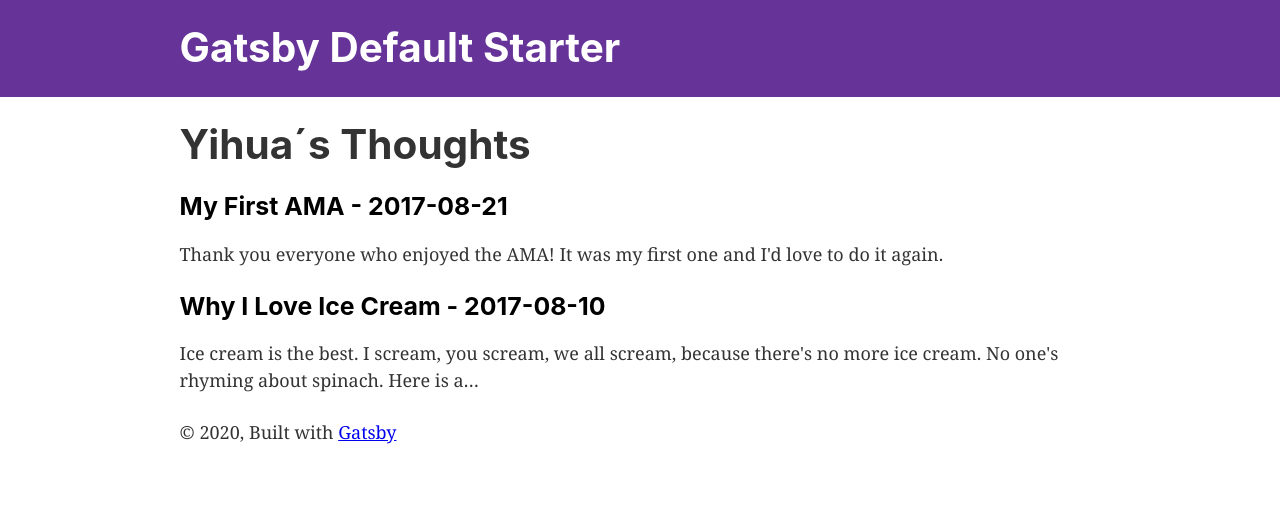
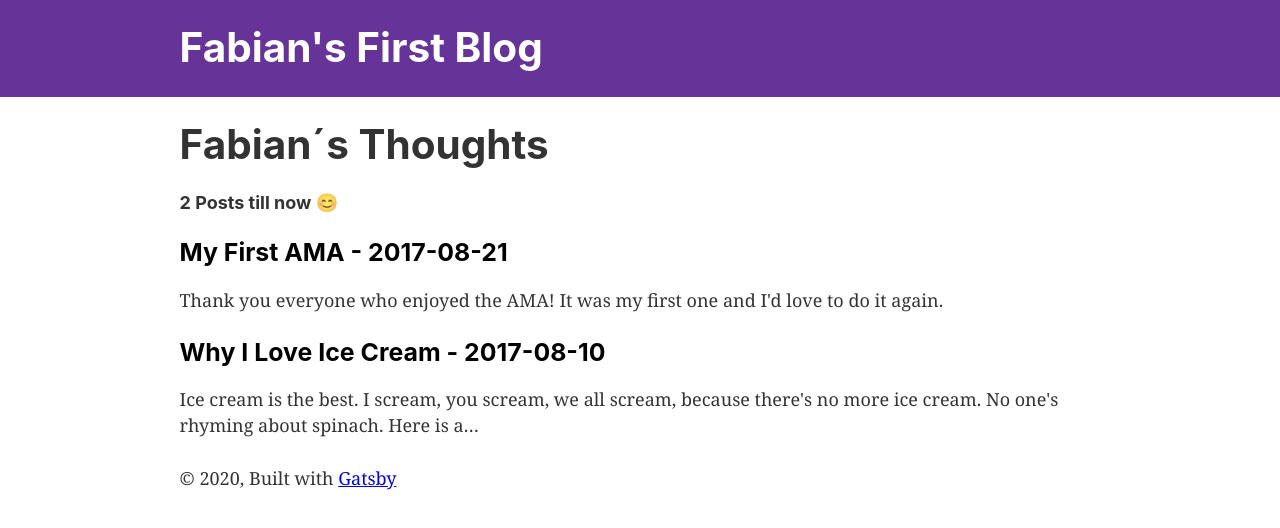
Before and after one commit to Fabian-MG/gatsby-blog, a Gatsby site: page / in a window 1280 px wide. Built offline with nearby package versions, Linux system fonts and the light colour scheme; Gatsby itself is replaced by a stand-in of ours.

Commit message:
Correcting index page

```diff
--- a/gatsby-config.js
+++ b/gatsby-config.js
@@ -1,6 +1,6 @@
 module.exports = {
   siteMetadata: {
-    title: `Gatsby Default Starter`,
+    title: `Fabian's First Blog`,
     description: `Kick off your next, great Gatsby project with this default starter. This barebones starter ships with the main Gatsby configuration files you might need.`,
     author: `@gatsbyjs`,
   },
--- a/src/pages/index.js
+++ b/src/pages/index.js
@@ -13,7 +13,13 @@ const IndexPage = ({ data }) => (
   <Layout>
     <SEO title="Home" />
     <div>
-      <h1>Yihua´s Thoughts</h1>
+      <h1>Fabian´s Thoughts</h1>
+      <h4>
+        {data.allMarkdownRemark.totalCount} Posts till now{" "}
+        <span role="img" aria-label="happy-face">
+          😊
+        </span>
+      </h4>
       {data.allMarkdownRemark.edges.map(({ node }) => (
         <div key={node.id}>
           <Link to={node.fields.slug} style={styles.link}>
```
